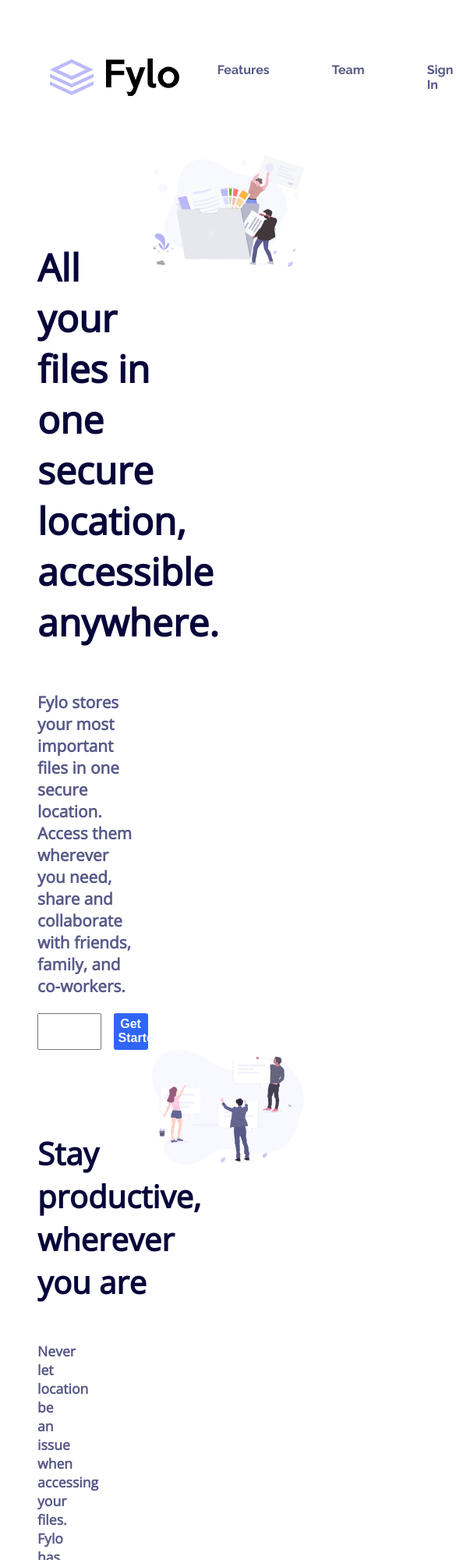
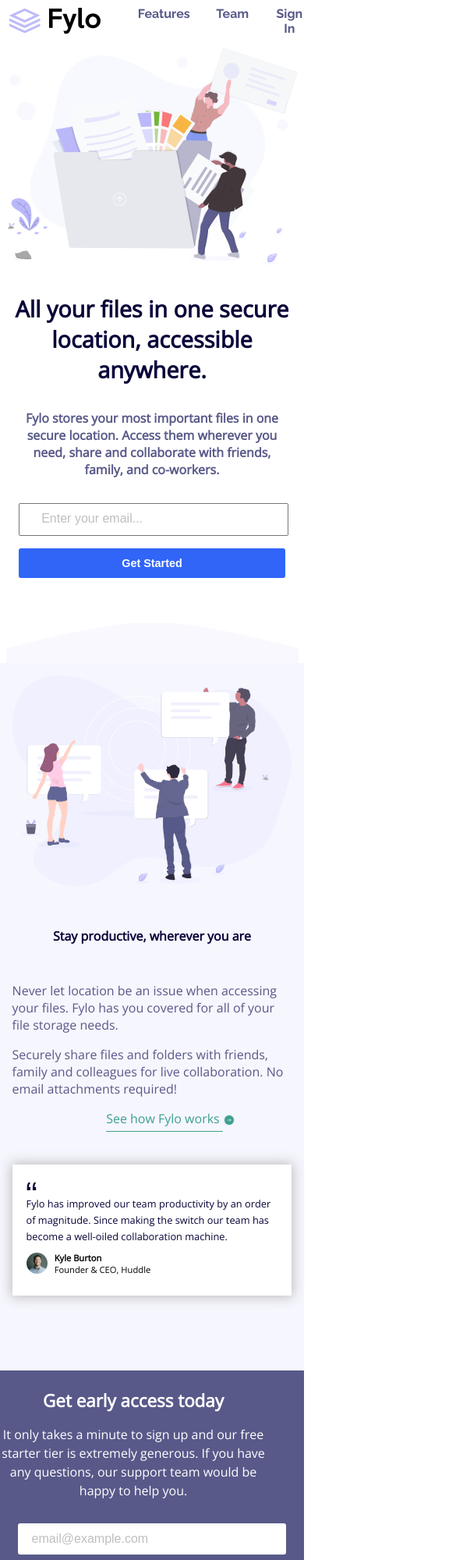
Before and after one commit to TJ-Shubham/fylo-landing-page-with-two-column-layout, a plain HTML site: page index.html in a window 390 px wide. Shown: the top 2000 px of the page at 78% size, 585 px wide, since content can reach past the window. Drawn offline with nearby package versions, Linux system fonts and the light colour scheme.

Commit message:
complete css for default screen

```diff
--- a/index.html
+++ b/index.html
@@ -28,13 +28,17 @@
         <h1>All your files in one secure location, accessible anywhere.</h1>
         <p>Fylo stores your most important files in one secure location. Access them wherever you need, share and collaborate with friends, family, and co-workers.</p>
         <div class="section1-form">
-          <input type="email" name="email">
+          <input type="email" name="email" placeholder="Enter your email...">
           <button type="button">Get Started</button>
         </div>
       </div>
       <div class="section1-right">
         <img src="./images/illustration-1.svg" alt="Its illustration image which showing files to save">
       </div>
+    </section>
+
+    <section class="fylo-back-section">
+
     </section>
 
     <section class="fylo-section-2">
@@ -63,7 +67,7 @@
         <p>It only takes a minute to sign up and our free starter tier is extremely generous. If you have any questions, our support team would be happy to help you.</p>
       </div>
       <div class="section3-right">
-        <input type="email" name="email">
+        <input type="email" name="email" placeholder="email@example.com">
         <button type="button">Get Started For Free</button>
       </div>
     </section>
@@ -71,12 +75,12 @@
   <footer>
     <img class="footer-icon" src="./images/logo.svg" alt="its logo of Fylo">
     <div class="fylo-footer">
-      <div class="fylo-address">
+      <!-- <div class="fylo-address"> -->
         <address>
           <a href="+1-543-123-4567"><img src="./images/icon-phone.svg" alt="Its phone icon">Phone: +1-543-123-4567</a>
           <a href="example@fylo.com"><img src="./images/icon-email.svg" alt="Its email icon"> example@fylo.com</a>
         </address>
-      </div>
+      <!-- </div> -->
       <div class="fylo-footer-1">
         <ul>
           <li><a href="#">About Us</a></li>
@@ -85,15 +89,15 @@
           <li><a href="#">Blog</a></li>
         </ul>
       </div>
-      <div class="fylo-footer-2">
+      <div class="fylo-footer-1">
         <ul>
           <li><a href="#">Contact Us</a></li>
           <li><a href="#">Terms</a></li>
           <li><a href="#">Privacy</a></li>
         </ul>
       </div>
-      <div class="fylo-footer-3">
-        <a href=""><i class="fa-brands fa-facebook"></i></a>
+      <div class="fylo-footer-2">
+        <a href=""><i class="fa-brands fa-facebook-f"></i></a>
         <a href=""><i class="fa-brands fa-twitter"></i></a>
         <a href=""><i class="fa-brands fa-instagram"></i></a>
       </div>
--- a/styles.css
+++ b/styles.css
@@ -1,8 +1,11 @@
 /* font-family: 'Raleway', sans-serif; */
 
+*{
+    padding: 0;
+    margin: 0;
+}
+
 body{
-    margin: 0;
-    padding: 0;
     font-family: 'Open Sans', sans-serif;
     font-weight: 400;
 }
@@ -11,13 +14,14 @@ body{
     display: flex;
     justify-content: space-between;
     align-items: center;
-    padding: 3.5rem 3.5rem;
+    padding: 2% 4%;
     font-family: 'Raleway', sans-serif;
     font-weight: 700;
 }
 
 .fylo-navbar{
     padding: 3%;
+
 }
 
 .fylo-logo{
@@ -44,6 +48,8 @@ body{
 
 .fylo-section-1{
     display: flex;
+    flex-wrap: wrap;
+    padding: 4%;
 
 }
 
@@ -57,15 +63,16 @@ body{
 }
 
 h1{
-    font-size: 3rem;
-    padding: 4.5rem 0 1rem 3rem;
+    font-size: 2.5rem;
+    padding: 4rem 0 1rem 3rem;
     color: hsl(243, 87%, 12%);
+    /* line-height: 3.8rem; */
 }
 
 .section1-left p{
-    font-size: 1.3rem;
+    font-size: 1.22rem;
     padding: 0 1.5rem 0 3rem;
-    font-weight: 700;
+    font-weight: bold;
     color: hsl(238, 22%, 44%);
 }
 
@@ -74,11 +81,18 @@ h1{
     padding-left: 3rem;
     gap: 1rem;
     height: 2.9rem;
+    margin-top: 2rem;
 }
 
 
 .section1-form input{
     width: 50%;
+}
+
+.section1-form ::placeholder{
+    font-size: 1rem;
+    padding-left: 8%;
+    color: hsl(0, 0%, 75%);
 }
 
 .section1-form button{
@@ -91,16 +105,26 @@ h1{
     font-size: 1rem;
 }
 
+
 .section1-right img{
     width: 100%;
 }
 
+/* background section */
+
+.fylo-back-section{
+    height: 10vh;
+    background: url("/images/bg-curve-desktop.svg");
+    background-repeat: no-repeat;
+}
 
 
 /* section-2 */
 
 .fylo-section-2{
     display: flex;
+    padding: 4%;
+    background-color: hsl(240, 75%, 98%);
 }
 
 .section2-left{
@@ -113,16 +137,18 @@ h1{
 
 h2{
     font-size: 2.5rem;
-    padding: 4.5rem 0 1rem 3rem;
+    padding: 0 0 1rem 3rem;
     color: hsl(243, 87%, 12%);
 }
 
 .section2-para{
     font-size: 1.1rem;
-    padding: 0 8.8rem 0 3rem;
-    font-weight: 700;
+    padding: 0 4rem 1rem 3rem;
+    font-weight: bold;
     color: hsl(238, 22%, 44%);
 }
+
+
 
 .section2-left a{
     padding-left: 3rem;
@@ -137,16 +163,21 @@ h2{
     background-color: #fff;
     text-align: left;
     width: 50%;
-    margin-top: 3rem;
+    margin-top: 5%;
     box-shadow: 0 0 15px 2px hsl(0, 0%, 75%);
+    padding: 5%;
+    margin-left: 5%;
 }
 
 .fylo-testimonial>p{
     color: hsl(243, 87%, 12%);
-    font-size: 1rem;
-    padding: 3% 5%;
+    font-size: .9rem;
+    padding: 3% 11% 5% 0;
     font-weight: 400;
+    line-height: 1.3rem;
 }
+
+
 
 .testimonial-name{
     display: flex;
@@ -156,16 +187,20 @@ h2{
 
 .testimonial-name img{
     border-radius: 50%;
-    height: 20%;
-    width: 20%;
-    margin-left: 10%;
+    height: 15%;
+    width: 15%;
     float: left;
 }
 
 .testimonial-name>p{
-    font-size: .9em;
-    padding: 5%;
+    font-size: .7em;
+    padding: 4%;
 }
+
+.testimonial-name>p>span{
+    font-weight: bold;
+}
+
 
 
 .section2-right img{
@@ -181,38 +216,48 @@ h2{
     align-items: center;
     background-color: hsl(238, 22%, 44%);
     color: #fff;
+    padding: 6%;
 }
 
 .section3-left{
-    padding: 3rem;
     width: 50%;
+    padding-right: 3rem;
 }
 
 h3{
-    font-size: 1.6rem;
+    font-size: 1.9rem;
+    margin-bottom: 1rem;
 }
 
 .section3-left>p{
-    font-size: .9em;
-    padding-right: 10rem;
+    font-size: 1rem;
+    line-height: 1.5rem;
 }
 
 .section3-right{
     display: flex;
     flex-direction: column;
-    gap: 10px;
+    gap: 15px;
     padding: 0 9rem;
     width: 50%;
 }
 
 .section3-right>input{
-    width: 80%;
-    height: 40px;
+    width: 100%;
+    height: 50px;
+    border-radius: 3px;
+    border: none;
+}
+
+.section3-right>::placeholder{
+    font-size: 1rem;
+    padding-left: 5%;
+    color: hsl(0, 0%, 75%);
 }
 
 .section3-right>button{
-    width: 35%;
-    height: 40px;
+    width: 45%;
+    height: 50px;
     border: none;
     background-color: hsl(224, 93%, 58%);
     color: #fff;
@@ -225,9 +270,250 @@ h3{
 /* footer */
 
 footer{
-    padding: 5rem 3rem;
+    padding: 5%;
+    background-color: hsl(243, 87%, 12%);
+    color: #fff;
 }
+
+.footer-icon{
+    filter: brightness(0) invert(100%);
+    padding-bottom: 1.5rem;
+}
+
+footer a{
+    text-decoration: none;
+    color: #fff;
+}
+
+footer li{
+    list-style-type: none;
+}
+
 
 .fylo-footer{
     display: flex;
+    gap: 15%;
+    /* padding-top: 10px; */
 }
+
+address{
+    display: flex;
+    flex-direction: column;
+    gap: 18px;
+}
+
+.fylo-footer-1 ul{
+    display: grid;
+    gap: 18px;
+}
+
+.fylo-footer-2{
+    display: grid;
+    grid-template-columns: repeat(3, 1fr);
+    column-gap: 10%;
+}
+
+.fylo-footer-2>a{
+    filter: brightness(0) invert(100%);
+    border: 1px solid #fff;
+    border-radius: 50%;
+    font-size: 1.3rem;
+    width: 2.2rem;
+    height: 2.2rem;
+    line-height: 2.2rem;
+    text-align: center;
+    display: inline-block;
+}
+
+
+
+@media (max-width: 480px) {
+
+    .fylo-header {
+      padding: 2% 0;
+      gap: 3rem;
+    }
+
+    .fylo-navbar {
+      padding: 0;
+      text-align: center;
+
+    }
+
+    .fylo-logo {
+        width: 30%;
+    }
+
+    .fylo-navbar ul {
+        gap: 2.1em;
+
+    }
+
+    .fylo-section-1 {
+        padding: 2%;
+        flex-direction: column;
+    }
+
+    .section1-left,
+    .section1-right {
+        width: 100%;
+    }
+
+    .section1-left{
+        text-align: center;
+    }
+
+    h1 {
+        font-size: 1.8rem;
+        padding: 2rem 0;
+
+    }
+
+    .section1-left p {
+        font-size: 1rem;
+        padding: 0 1rem;
+    }
+
+    .section1-form {
+        flex-direction: column;
+        height: 100%;
+        margin-top: 2rem;
+        padding: 0 1rem;
+
+    }
+
+    .section1-form input {
+        width: 100%;
+        height: 2.4rem;
+    }
+
+    .section1-form button {
+        width: 100%;
+        font-size: 0.9rem;
+        height: 2.4rem;
+    }
+
+    .section1-right{
+        order: -1;
+    }
+    .section1-right img {
+        width: 100%;
+    }
+
+    .fylo-back-section {
+        background: url("/images/bg-curve-mobile.svg");
+        background-repeat: no-repeat;
+        background-position: center;
+        height: 6vh;
+        margin-top: 50px;
+    }
+
+    .fylo-section-2 {
+        flex-direction: column;
+    }
+
+    .section2-left,
+    .section2-right {
+        width: 100%;
+        text-align: center;
+    }
+
+    h2 {
+        font-size: 1rem;
+        padding: 3rem 0;
+    }
+
+    .section2-para {
+        text-align: left;
+        font-size: 1rem;
+        padding: 0 0 1rem 0;
+        font-weight: lighter;
+    }
+
+    .section2-left>a {
+        font-size: 1rem;
+    }
+
+    .section2-left>a>img{
+        vertical-align: middle;
+    }
+
+    .section2-right{
+        order: -1;
+    }
+
+    .fylo-testimonial {
+        width: 90%;
+        margin-left: 0;
+        margin: 3rem 4rem 5rem 0;
+    }
+
+    .fylo-testimonial>p{
+        font-size: .8rem;
+        padding: 0;
+    }
+
+    .testimonial-name img {
+        height: 12%;
+        width: 12%;
+    }
+
+    .fylo-section-3 {
+        flex-direction: column;
+        text-align: center;
+        padding-bottom: 5rem;
+    }
+
+    .section3-left {
+        width: 100%;
+        margin-bottom: 30px;
+    }
+
+    h3 {
+        font-size: 1.4rem;
+    }
+
+    .section3-left>p {
+        font-size: 1rem;
+        line-height: 1.5rem;
+    }
+
+    .section3-right {
+        width: 100%;
+    }
+
+    .section3-right>input{
+        height: 40px;
+    }
+
+    .section3-right>button {
+        width: 100%;
+        font-size: 0.9rem;
+        height: 40px;
+    }
+
+    footer{
+        padding: 4rem 0 2rem 3rem;
+        text-align: left;
+    }
+
+    .fylo-footer {
+        flex-direction: column;
+        gap: 5%;
+    }
+
+    .fylo-footer-1 ul {
+        grid-template-columns: repeat(1, 1fr);
+        margin-top: 3rem;
+    }
+
+    .fylo-footer-2 {
+        margin-top: 3rem;
+        grid-template-rows: repeat(1,1fr);
+        column-gap: .2rem;
+
+    }
+
+
+
+}
```
